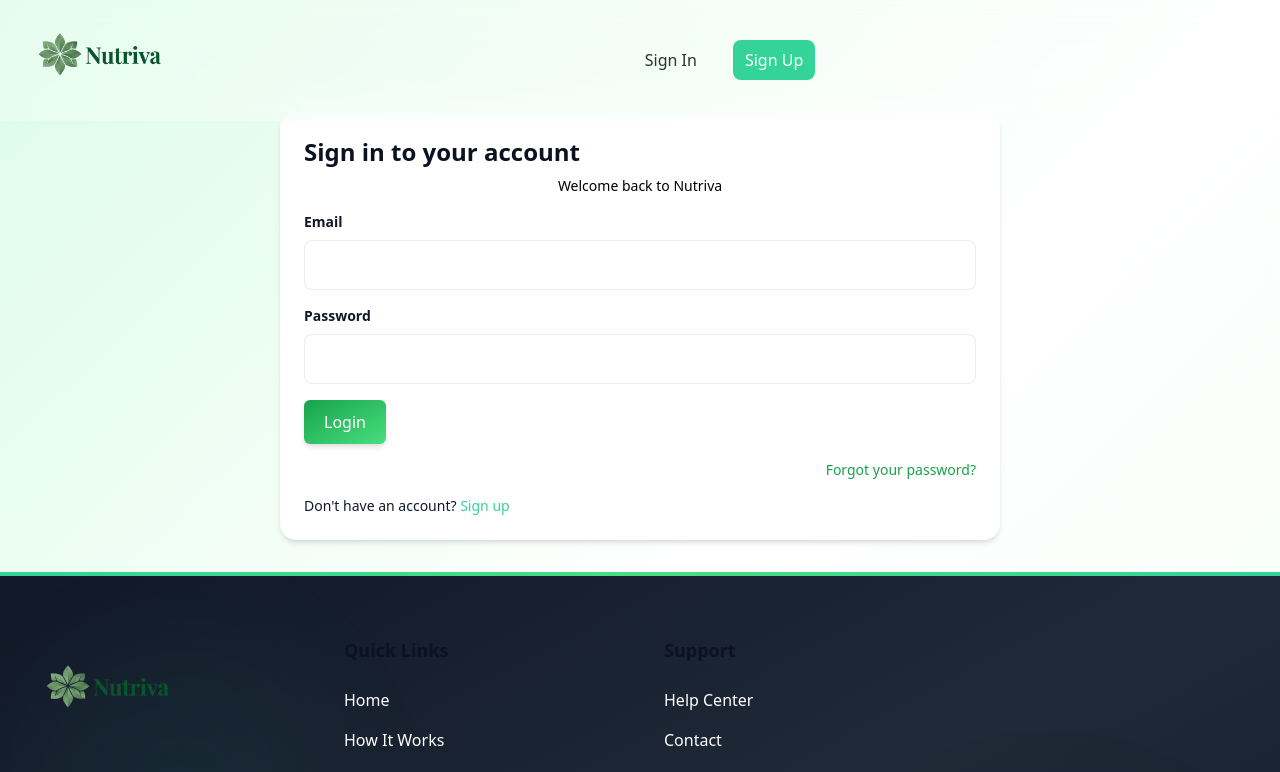
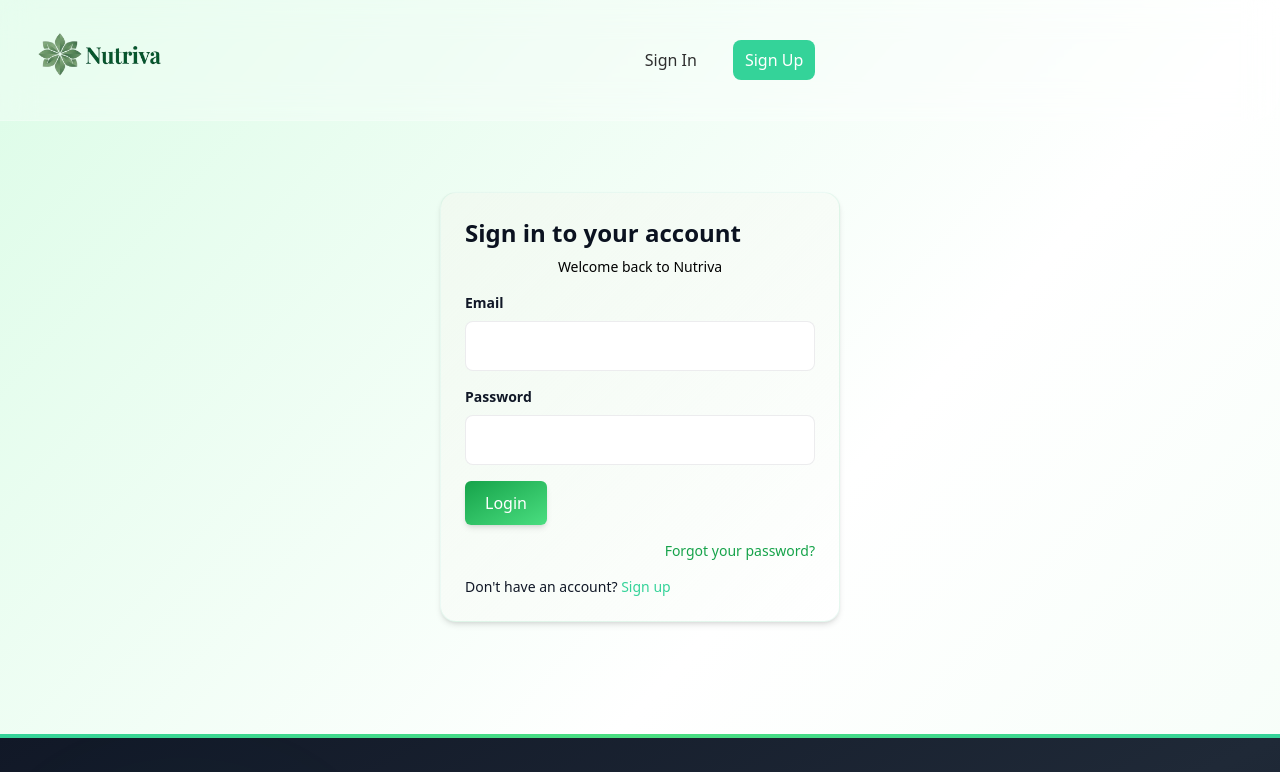
Before and after one commit to FaridBerlin/NutriVa, a React (Vite) app in the folder frontend/: page /login in a window 1280 px wide. Shown: the top 772 px of the page. Built offline with nearby package versions, Linux system fonts and the light colour scheme; no server answers; a web font is replaced by a local one.

Commit message:
Add accent feature to FormLayout and update styles for Login and Signup pages

```diff
--- a/frontend/src/components/ui/FormLayout.jsx
+++ b/frontend/src/components/ui/FormLayout.jsx
@@ -6,6 +6,7 @@ export default function FormLayout({
   footer,
   compact = false,
   center = false,
+  accent = false,
   className = '',
   titleClass = '',
   footerClass = '',
@@ -14,12 +15,13 @@ export default function FormLayout({
   const centerClasses = center
     ? 'flex items-center justify-center min-h-[50vh]'
     : ''
+  const accentClass = accent ? 'nv-form-accent' : ''
 
   return (
     <div
       className={`max-w-3xl mx-auto px-6 py-8 ${centerClasses} ${className}`}
     >
-      <div className={`nv-card rounded-2xl shadow-md ${wrapperPadding} w-full`}>
+      <div className={`nv-card rounded-2xl shadow-md ${wrapperPadding} w-full ${accentClass}`}>
         {title && (
           <h1 className={`text-2xl font-bold mb-2 ${titleClass}`}>{title}</h1>
         )}
--- a/frontend/src/index.css
+++ b/frontend/src/index.css
@@ -309,6 +309,35 @@ html.dark {
   .nv-card {
     background-color: var(--nv-card-bg) !important;
     color: var(--nv-card-text) !important;
+  }
+
+  /* Subtle green-accent gradient for form cards in light mode.
+     Use `accent` prop on FormLayout to enable `nv-form-accent`. In dark mode
+     the background falls back to the normal card variable for contrast. */
+  .nv-form-accent {
+    background: linear-gradient(135deg, rgba(131,211,133,0.12) 0%, rgba(255,255,255,0.95) 100%);
+    border: 1px solid rgba(16,185,129,0.08);
+    /* Light-mode: subtle gray shadow to lift the card */
+    box-shadow: 0 10px 30px rgba(15, 23, 42, 0.06), 0 4px 12px rgba(15, 23, 42, 0.04);
+  }
+
+  /* Keep dark mode readable: map accent to the dark card bg */
+  html.dark .nv-form-accent {
+    background-image: none !important;
+    background: var(--nv-card-bg) !important;
+    border-color: rgba(148,163,184,0.12) !important;
+    /* Dark-mode: subtle warm yellow glow to match accent tokens */
+    box-shadow: 0 10px 30px rgba(251,191,36,0.10), 0 4px 12px rgba(251,191,36,0.06) !important;
+  }
+
+  /* Prevent hover/focus transform and shadow on accented form cards in dark mode */
+  html.dark .nv-form-accent.nv-card:hover,
+  html.dark .nv-form-accent.nv-card:focus,
+  html.dark .nv-form-accent.nv-card:focus-within {
+    /* Keep card visually stable (no translate/scale) but preserve the yellow shadow */
+    transform: none !important;
+    transition: none !important;
+    box-shadow: 0 10px 30px rgba(251,191,36,0.10), 0 4px 12px rgba(251,191,36,0.06) !important;
   }
 
   /* Central muted text utility that respects light/dark variables */
--- a/frontend/src/pages/LoginPage.jsx
+++ b/frontend/src/pages/LoginPage.jsx
@@ -3,7 +3,7 @@ import FormLayout from '../components/ui/FormLayout'
 
 export default function LoginPage() {
   return (
-    <FormLayout title="Sign in to your account" center compact>
+    <FormLayout title="Sign in to your account" center compact accent className="max-w-md mx-4 mt-20 mb-20">
       <div className="text-center mb-4">
         <p className="mt-2 text-sm text-black dark:text-muted">
           Welcome back to Nutriva
--- a/frontend/src/pages/SignupPage.jsx
+++ b/frontend/src/pages/SignupPage.jsx
@@ -3,7 +3,7 @@ import FormLayout from '../components/ui/FormLayout'
 
 export default function SignupPage() {
   return (
-    <FormLayout title="Create your account" center compact>
+    <FormLayout title="Create your account" center compact accent className="max-w-md mx-4 mt-20 mb-20">
       <div className="text-center mb-4">
         <p className="mt-2 text-sm text-black dark:text-muted">
           Start your nutrition journey with Nutriva
--- a/frontend/tailwind.config.js
+++ b/frontend/tailwind.config.js
@@ -32,6 +32,31 @@ export default {
           700: '#374151', //  text-gray-700
           800: '#1F2937', // text-gray-800
         },
+        // Colors from tailwind.config-2 (merged)
+        'primary-light': '#34d399',
+        'primary-subtle': '#d1fae5',
+        secondary: '#0d9488',
+        'secondary-light': '#14b8a6',
+        'secondary-dark': '#0f766e',
+        'secondary-subtle': '#ccfbf1',
+        'bg-primary': '#ffffff',
+        'bg-secondary': '#f9fafb',
+        'bg-tertiary': '#f3f4f6',
+        'bg-emerald': '#ecfdf5',
+        'text-primary': '#111827',
+        'text-secondary': '#4b5563',
+        'text-tertiary': '#6b7280',
+        'text-muted': '#9ca3af',
+        'surface-card': '#ffffff',
+        'surface-border': '#e5e7eb',
+        'surface-hover': '#f9fafb',
+        'btn-primary': '#10b981',
+        'btn-primary-hover': '#34d399',
+        'btn-primary-active': '#059669',
+        success: '#10b981',
+        warning: '#f59e0b',
+        error: '#ef4444',
+        info: '#3b82f6',
       },
     },
   },
```
Also changed, not shown: frontend/tailwind.config-2.js (+45 -45 lines).
